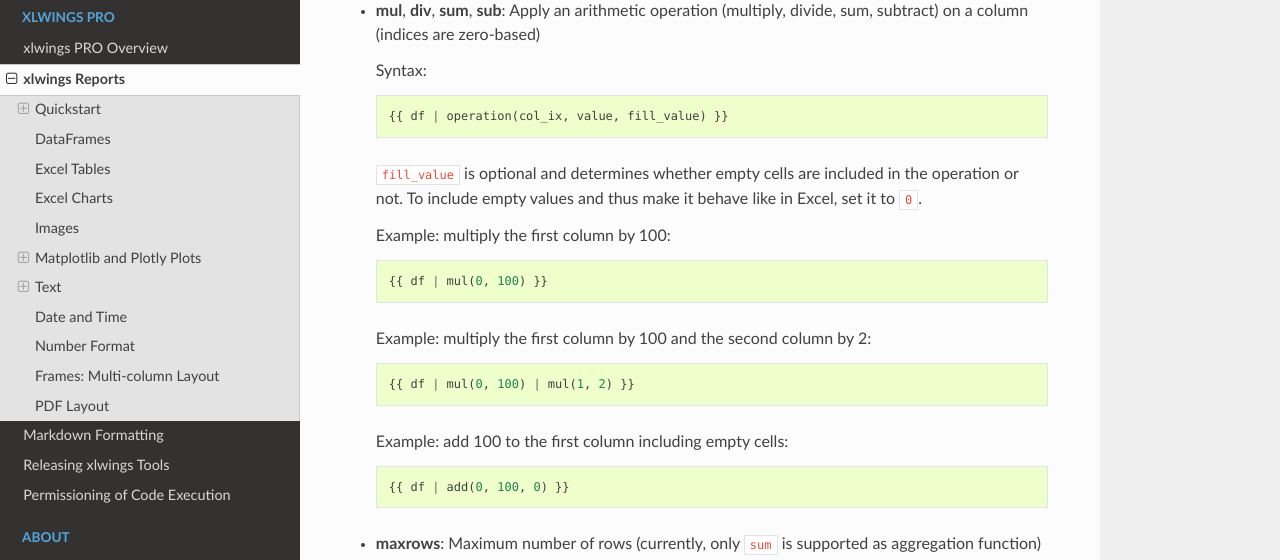
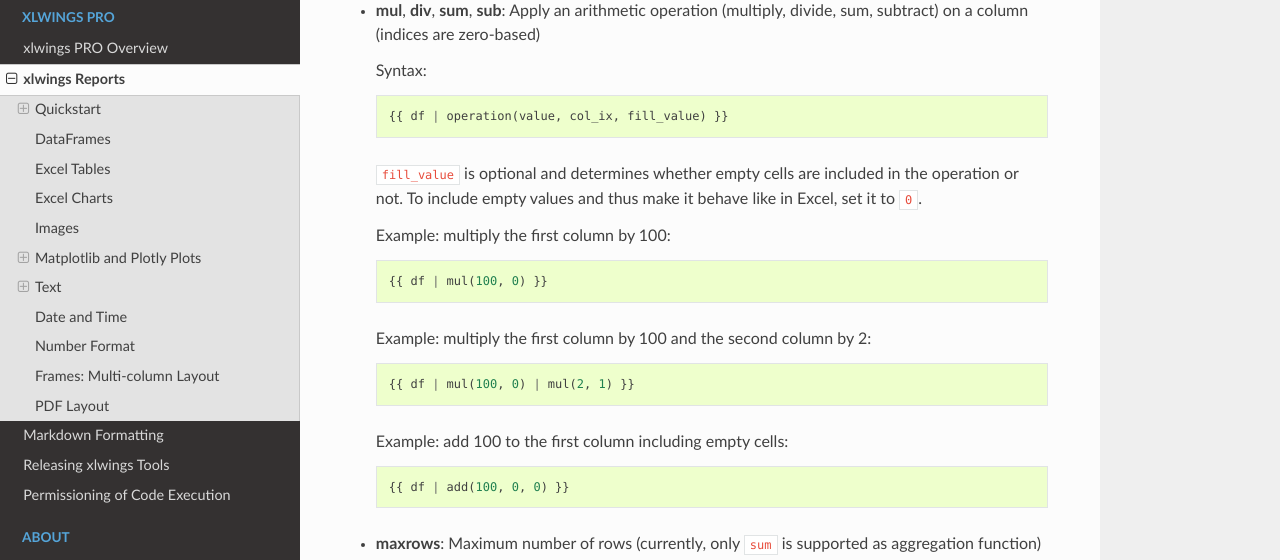
Before and after one commit to xlwings/xlwings, a Sphinx documentation site: the page built from docs/reports.rst, in a window 1280 px wide and 900 px high, scrolled down 5299 px. Shown: the part 151-711 px from the top of the window. Built offline with Sphinx 7.4.7 and the Read the Docs theme 2.0.0, drawn with Linux system fonts in a browser that asks for light colours.

Commit message:
reports (breaking change): aligned the args order in the arithmetics filters with all the other filters

```diff
--- a/docs/reports.rst
+++ b/docs/reports.rst
@@ -164,21 +164,21 @@
 
   Syntax::
 
-  {{ df | operation(col_ix, value, fill_value) }}
+  {{ df | operation(value, col_ix, fill_value) }}
 
   ``fill_value`` is optional and determines whether empty cells are included in the operation or not. To include empty values and thus make it behave like in Excel, set it to ``0``.
 
   Example: multiply the first column by 100::
 
-  {{ df | mul(0, 100) }}
+  {{ df | mul(100, 0) }}
 
   Example: multiply the first column by 100 and the second column by 2::
 
-  {{ df | mul(0, 100) | mul(1, 2) }}
+  {{ df | mul(100, 0) | mul(2, 1) }}
 
   Example: add 100 to the first column including empty cells::
 
-  {{ df | add(0, 100, 0) }}
+  {{ df | add(100, 0, 0) }}
 
 * **maxrows**: Maximum number of rows (currently, only ``sum`` is supported as aggregation function)
 
```
Also changed, not shown: 2 other files.
